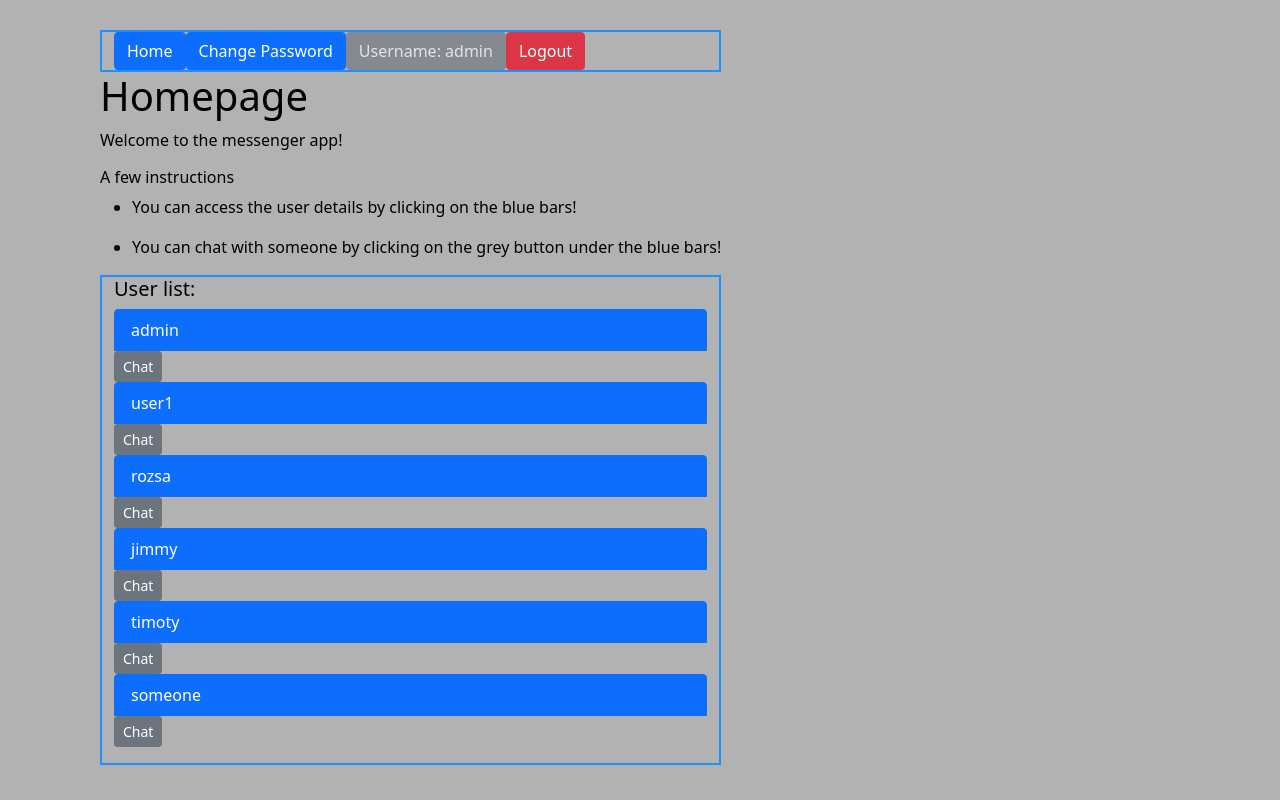
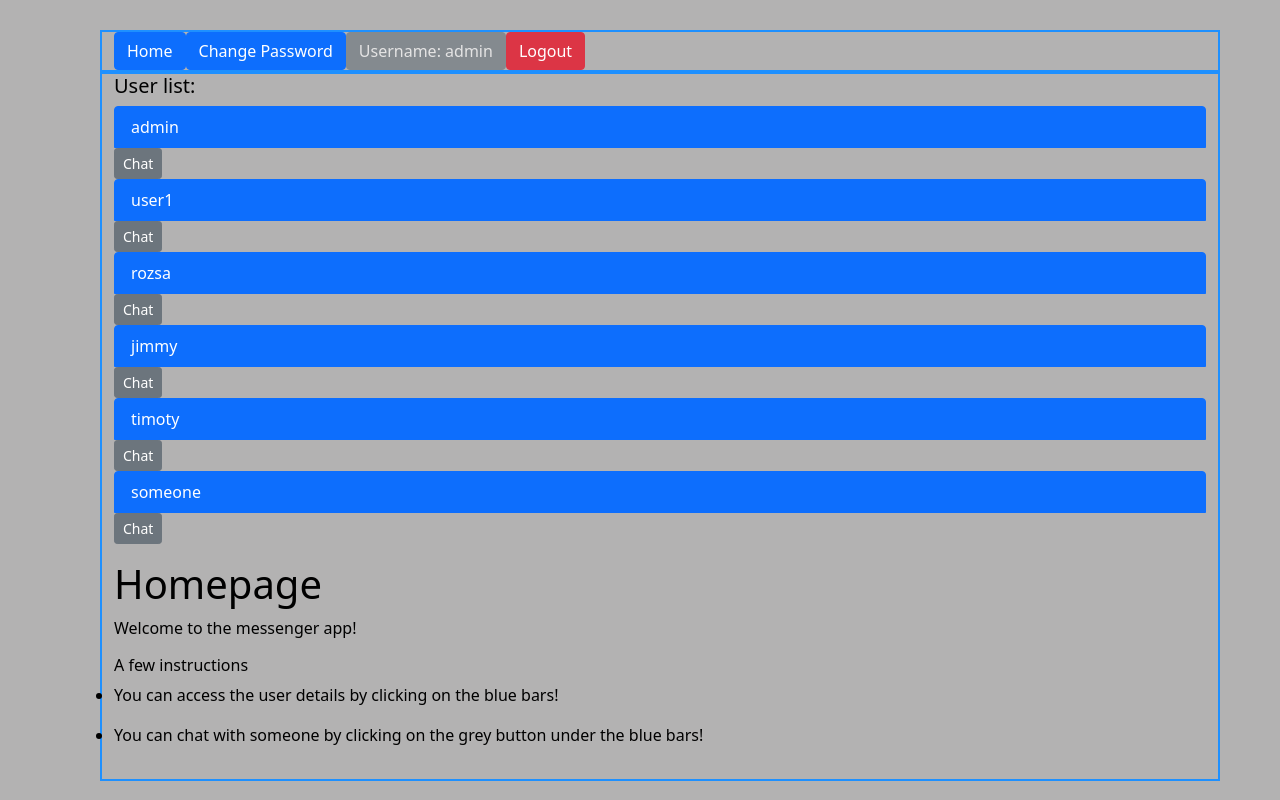
Before and after one commit to rozsanimrod/messenger, a Django app: page / in a window 1280 px wide. Run offline with Django 3.2, Linux system fonts and the light colour scheme; a user stored in the database is signed in; data comes from the database, SQL or seed files in the repository.

Commit message:
container

```diff
--- a/homepage/templates/homepage/home.html
+++ b/homepage/templates/homepage/home.html
@@ -20,21 +20,9 @@
                 </div>
             </div>
         </div>
-<h1>Homepage</h1>
-        <div></div>
-        <p>Welcome to the messenger app!</p>
-        <h6>A few instructions</h6>
-        <ul >
-            <li><p>You can access the user details by clicking on the blue bars!</p></li>
-            <li><p>You can chat with someone by clicking on the grey button under the blue bars! </p></li>
-
-
-
-        </ul>
-
 
         <div class="container my-container">
-    <div class="row">
+            <div class="row ">
                 <h5>User list: </h5>
                     <ul>
                         {% for result in object_list %}
@@ -48,6 +36,18 @@
                         </li>
 
                     {% endfor %}
+                </ul>
+            </div>
+
+
+            <div class="row">
+                <h1>Homepage</h1>
+                <p>Welcome to the messenger app!</p>
+                <h6>A few instructions</h6>
+                <ul >
+                    <li><p>You can access the user details by clicking on the blue bars!</p></li>
+                    <li><p>You can chat with someone by clicking on the grey button under the blue bars! </p></li>
+
                 </ul>
             </div>
         </div>
```
Lines whose indentation alone changed are shown as unchanged.
